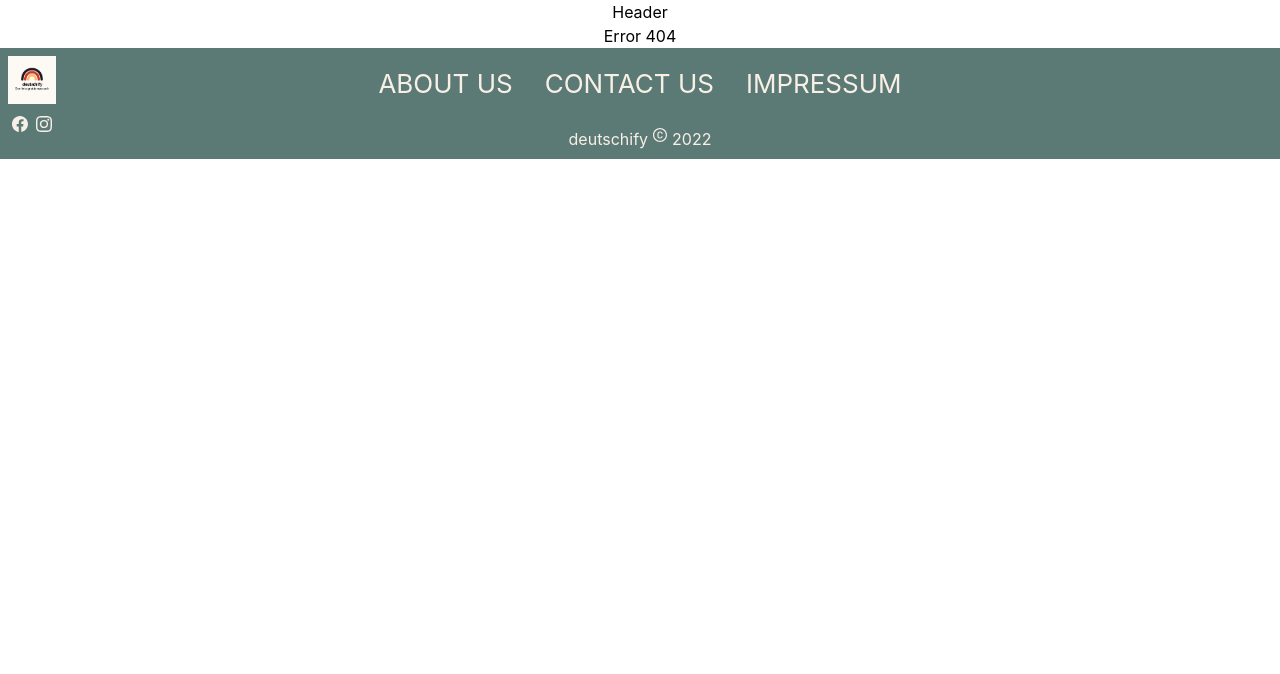
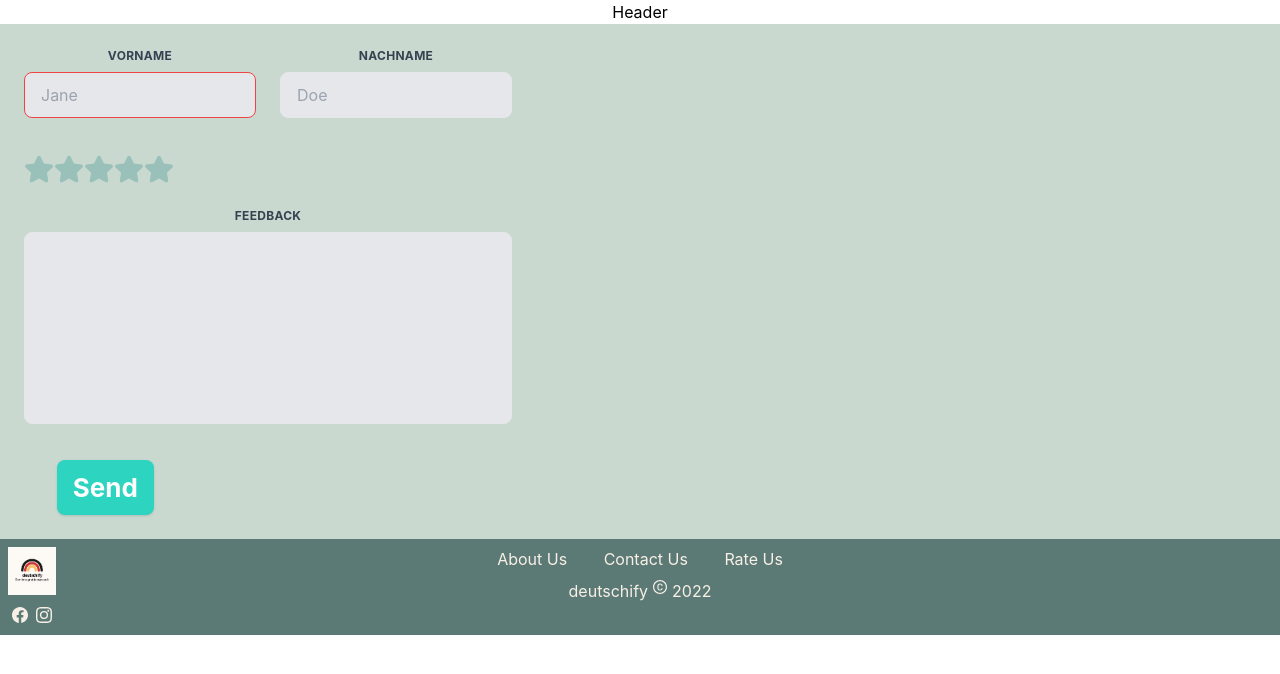
Before and after one commit to deutschify/deutschify, a React (Vite) app: page /rate-us in a window 1280 px wide. Before the commit this address had no page. Shown: the top 674 px of the page. Built offline with nearby package versions, Linux system fonts and the light colour scheme; the HTML template or start-up script is replaced by a standard one.

Commit message:
rating works

```diff
--- a/src/App.jsx
+++ b/src/App.jsx
@@ -1,8 +1,12 @@
 import { useState, useEffect } from "react";
 import { Route, Routes } from "react-router-dom";
 import Header from "./components/Header";
+import AboutUs from "./components/footer/AboutUs";
+import ContactUs from "./components/footer/ContactUs";
+import RateUs from "./components/footer/RateUs";
+
 import "./App.css";
-import Footer from "./components/Footer";
+import Footer from "./components/footer/Footer";
 import Homepage from "./components/Homepage";
 import Dictionary from "./components/Dictionary";
 import LanguageLevels from "./components/LanguageLevels";
@@ -27,6 +31,10 @@ function App() {
                 <Route path="/forum" element={<Forum />} />
                 <Route path="/registration" element={<PageRegister />} />
                 <Route path="/login/*" element={<Login />} />
+                <Route path="/about-us/*" element={<AboutUs />} />
+                <Route path="/contact-us/*" element={<ContactUs />} />
+                <Route path="/rate-us/*" element={<RateUs />} />
+
                 <Route path="*" element={<PageNotFound />} />
             </Routes>
             <Footer />
--- a/src/components/Footer.jsx
+++ /dev/null
@@ -1,36 +0,0 @@
-import { BsFacebook } from "react-icons/bs";
-import { BsInstagram } from "react-icons/bs";
-import { AiOutlineCopyrightCircle } from "react-icons/ai"
-
-const Footer = () => {
-    // footer
-    return (
-        // footer
-        <div className="w-full flex text-center bg-palette-80 text-palette-50">
-            <div className="w-3/12">
-                <img
-                    src="./images/deutschifyLogo.png"
-                    className="w-12 m-2"
-                    alt=""
-                />
-                <div className="flex m-3 space-x-2">
-                    <div className="">
-                        <BsFacebook />
-                    </div>
-                    <div className="">
-                        <BsInstagram />
-                    </div>
-                </div>
-            </div>
-            <div className="w-6/12">
-                <button className="text-palette-50 m-2 p-2">ABOUT US</button>
-                <button className="text-palette-50 m-2 p-2">CONTACT US</button>
-                <button className="text-palette-50 m-2 p-2">IMPRESSUM</button>
-                <div className="w-12/12 m-2 flex  justify-center gap-1">deutschify <AiOutlineCopyrightCircle /> 2022</div>
-            </div>
-            {/* Copyright */}
-        </div>
-    );
-};
-
-export default Footer;
--- /dev/null
+++ b/src/components/footer/AboutUs.jsx
@@ -0,0 +1,5 @@
+const AboutUs = () => {
+    return <h1>AboutUs</h1>;
+};
+
+export default AboutUs;
--- /dev/null
+++ b/src/components/footer/ContactUs.jsx
@@ -0,0 +1,5 @@
+const ContactUs = () => {
+    return <h1>ContactUs</h1>;
+};
+
+export default ContactUs;
--- /dev/null
+++ b/src/components/footer/Footer.jsx
@@ -0,0 +1,64 @@
+import { BsFacebook } from "react-icons/bs";
+import { BsInstagram } from "react-icons/bs";
+import { AiOutlineCopyrightCircle } from "react-icons/ai";
+import { Route, Routes, NavLink } from "react-router-dom";
+import AboutUs from "./AboutUs";
+import ContactUs from "./ContactUs";
+import RateUs from "./RateUs";
+
+const Footer = () => {
+    // footer
+    return (
+        // footer
+        <div className="w-full flex text-center bg-palette-80 text-palette-50">
+            <div className="w-3/12">
+                <img
+                    src="./images/deutschifyLogo.png"
+                    className="w-12 m-2"
+                    alt=""
+                />
+                <div className="flex m-3 space-x-2">
+                    <div className="">
+                        <BsFacebook />
+                    </div>
+                    <div className="">
+                        <BsInstagram />
+                    </div>
+                </div>
+            </div>
+            <div className="w-6/12 p-2">
+                <NavLink
+                    className="text-palette-50 m-2 p-2"
+                    to="/about-us"
+                    element={<AboutUs />}
+                >
+                    {" "}
+                    About Us{" "}
+                </NavLink>
+                <NavLink
+                    className="text-palette-50 m-2 p-2"
+                    to="/contact-us"
+                    element={<ContactUs />}
+                >
+                    {" "}
+                    Contact Us{" "}
+                </NavLink>
+                <NavLink
+                    className="text-palette-50 m-2 p-2"
+                    to="/rate-us"
+                    element={<RateUs />}
+                >
+                    {" "}
+                    Rate Us{" "}
+                </NavLink>
+
+                <div className="w-12/12 m-2 flex  justify-center gap-1">
+                    deutschify <AiOutlineCopyrightCircle /> 2022
+                </div>
+            </div>
+            {/* Copyright */}
+        </div>
+    );
+};
+
+export default Footer;
--- /dev/null
+++ b/src/components/footer/RateUs.jsx
@@ -0,0 +1,68 @@
+import StarRating from "./StarRating";
+const RateUs = () => {
+    return (
+        <div className="bg-palette-60">
+            <form className="w-full max-w-lg pl-6 pt-6 pb-6 ">
+                <div className="flex flex-wrap -mx-3 mb-6">
+                    <div className="w-full md:w-1/2 px-3 mb-6 md:mb-0">
+                        <label
+                            className="block uppercase tracking-wide text-gray-700 text-xs font-bold mb-2"
+                            htmlFor="grid-first-name"
+                        >
+                            Vorname
+                        </label>
+                        <input
+                            className="appearance-none block w-full bg-gray-200 text-gray-700 border border-red-500 rounded-lg py-3 px-4 mb-3 leading-tight focus:outline-none focus:bg-white"
+                            id="grid-first-name"
+                            type="text"
+                            placeholder="Jane"
+                        />
+                    </div>
+                    <div className="w-full md:w-1/2 px-3">
+                        <label
+                            className="block uppercase tracking-wide text-gray-700 text-xs font-bold mb-2"
+                            htmlFor="grid-last-name"
+                        >
+                            Nachname
+                        </label>
+                        <input
+                            className="appearance-none block w-full bg-gray-200 text-gray-700 border border-gray-200 rounded-lg py-3 px-4 leading-tight focus:outline-none focus:bg-white focus:border-gray-500"
+                            id="grid-last-name"
+                            type="text"
+                            placeholder="Doe"
+                        />
+                    </div>
+                </div>
+
+                <StarRating />
+                <div className="flex flex-wrap -mx-3 mb-6">
+                    <div className="w-full px-3">
+                        <label
+                            className="block uppercase tracking-wide text-gray-700 text-xs font-bold mb-2"
+                            htmlFor="grid-password"
+                        >
+                            Feedback
+                        </label>
+                        <textarea
+                            className=" no-resize appearance-none block w-full bg-gray-200 text-gray-700 border border-gray-200 rounded-lg py-3 px-4 mb-3 leading-tight focus:outline-none focus:bg-white focus:border-gray-500 h-48 resize-none"
+                            id="message"
+                        ></textarea>
+                    </div>
+                </div>
+                <div className="md:flex md:items-center">
+                    <div className="md:w-1/3">
+                        <button
+                            className="shadow bg-teal-400 hover:bg-teal-400 focus:shadow-outline focus:outline-none text-white font-bold py-2 px-4 rounded-lg"
+                            type="button"
+                        >
+                            Send
+                        </button>
+                    </div>
+                    <div className="md:w-2/3"></div>
+                </div>
+            </form>
+        </div>
+    );
+};
+
+export default RateUs;
--- /dev/null
+++ b/src/components/footer/StarRating.jsx
@@ -0,0 +1,39 @@
+import { FaStar } from "react-icons/fa";
+import { useState } from "react";
+
+const StarRating = () => {
+    const [rating, setRating] = useState(null);
+    const [hover, setHover] = useState(null);
+
+    return (
+        <div className="flex flex-row pb-6 ">
+            {[...Array(5)].map((star, i) => {
+                const ratingValue = i + 1;
+                return (
+                    <label>
+                        <input
+                            type="radio"
+                            name="rating"
+                            className="hidden"
+                            value={ratingValue}
+                            onClick={() => setRating(ratingValue)}
+                        />
+                        <FaStar
+                            size={30}
+                            color={
+                                ratingValue <= (hover || rating)
+                                    ? "#5C7A75"
+                                    : "#99C1B9"
+                            }
+                            className="cursor-pointer"
+                            onMouseEnter={() => setHover(ratingValue)}
+                            onMouseLeave={() => setHover(ratingValue)}
+                        />
+                    </label>
+                );
+            })}
+        </div>
+    );
+};
+
+export default StarRating;
```
